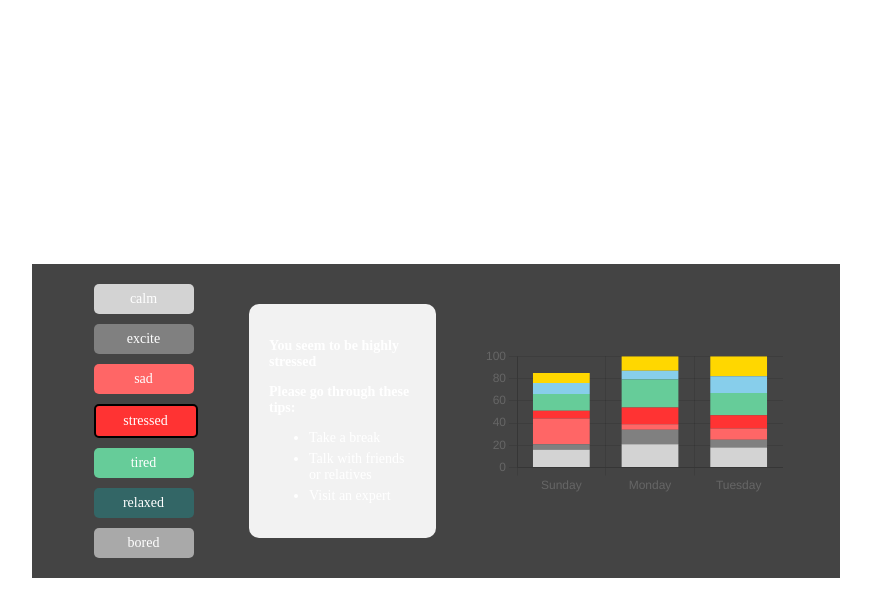
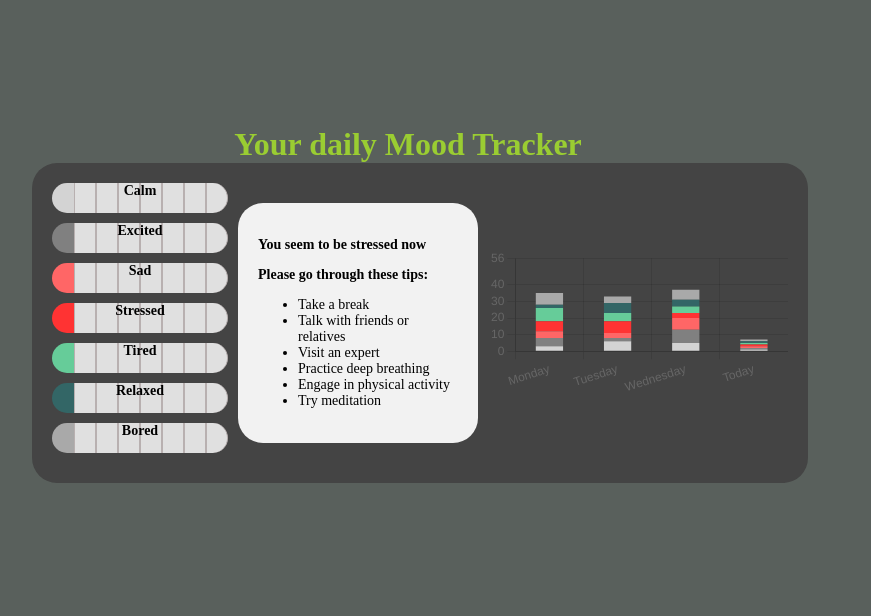
Before and after one commit to Ranjan00001/Mood-Tracker, a React (Vite) app: page / in a window 1280 px wide. Shown: the top 616 px of the page, without its empty margins (232-1103 px from the left). Built offline with nearby package versions, Linux system fonts and the light colour scheme.

Commit message:
Addded functionality between different components

```diff
--- a/src/App.css
+++ b/src/App.css
@@ -1,12 +1,21 @@
+body {
+  background-color:#19231eb8 ;
+}
+
+.header {
+  color: yellowgreen;
+  display: flex;
+  justify-content: center;
+  margin: 10% 0 0 0;
+}
+
 .app-container {
   display: flex;
   justify-content: space-between;
   padding: 20px;
   background-color: #444;
-  color: white;
-  margin: 20%;
-  width: 60%;
-  height: auto;
+  border-radius: 25px;
+  margin: 0 20%;
   position: absolute;
 }
 
@@ -34,12 +43,11 @@
 }
 
 /* Mobile view */
-@media (max-width: 600px) {
+@media (max-width: 768px) {
   .app-container {
     flex-direction: column;
     align-items: center;
     padding: 10px;
-    margin: 10%;
     width: 80%;
   }
 
@@ -48,22 +56,41 @@
   .right-section {
     width: 100%;
     margin-bottom: 20px;
+    justify-content: center;
   }
 
+  /* Ensure the right-section (graph) moves below */
+  .right-section {
+    order: 3; /* Ensures the graph bar is at the bottom */
+  }
+
+  .left-section {
+    order: 1;
+  }
+
+  .center-section {
+    order: 2;
+  }
+
+  /* Ensure EmotionMeter elements fit nicely */
   .emotion-meter {
     flex-direction: row;
     flex-wrap: wrap;
+    justify-content: center;
   }
 
   .emotion-item {
-    width: 80px;
-    height: 25px;
+    width: 30px;
+  }
+  .emotion-item.active {
+    width: 32px;
   }
 
   .preaching {
     max-width: 100%;
   }
 
+  /* Adjust graph bar styles for mobile */
   .graph-container {
     gap: 5px;
   }
--- a/src/App.jsx
+++ b/src/App.jsx
@@ -1,59 +1,87 @@
 import React, { useState } from 'react';
 import EmotionMeter from '../src/assets/components/EmotionMeter';
-import Preaching from '../src/assets/components/Thought';
 import GraphBar from '../src/assets/components/GraphBar';
+import Preaching from './assets/components/Thought';
 import './App.css';
 
 function App() {
 	const emotions = [
 		{ name: 'calm', color: '#D3D3D3' },
-    { name: 'excite', color: '#808080' },
+		{ name: 'excited', color: '#808080' },
 		{ name: 'sad', color: '#FF6666' },
 		{ name: 'stressed', color: '#FF3333' },
 		{ name: 'tired', color: '#66CC99' },
 		{ name: 'relaxed', color: '#336666' },
-    { name: 'bored', color: '#A9A9A9' }
+		{ name: 'bored', color: '#A9A9A9' },
+	];
+	const [currentMood, setCurrentMood] = useState('stressed');
+	const [todayData, setTodayData] = useState({
+		calm: 1,
+		excited: 1,
+		sad: 1,
+		stressed: 1,
+		tired: 1,
+		relaxed: 1,
+		bored: 1,
+	});
+
+	// Static data for 3 previous days with 1-8 range values
+	const previousGraphData = [
+		{
+			day: 'Monday',
+			moods: { calm: 3, excited: 5, sad: 4, stressed: 6, tired: 8, relaxed: 2, bored: 7 },
+		},
+		{
+			day: 'Tuesday',
+			moods: { calm: 6, excited: 2, sad: 3, stressed: 7, tired: 5, relaxed: 6, bored: 4 },
+		},
+		{
+			day: 'Wednesday',
+			moods: { calm: 5, excited: 8, sad: 7, stressed: 3, tired: 4, relaxed: 4, bored: 6 },
+		},
 	];
 
-  const graphData = [
-    {
-      day: 'Sunday',
-      moods: [
-        { emotion: 'calm', percentage: 16, color: '#D3D3D3' },
-        { emotion: 'excite', percentage: 5, color: '#808080' },
-        { emotion: 'sad', percentage: 23, color: '#FF6666' },
-        { emotion: 'stressed', percentage: 7, color: '#FF3333' },
-        { emotion: 'tired', percentage: 15, color: '#66CC99' }
-      ]
-    },
-    {
-      day: 'Monday',
-      moods: [
-        { emotion: 'calm', percentage: 21, color: '#D3D3D3' },
-        { emotion: 'excite', percentage: 13, color: '#808080' },
-        { emotion: 'sad', percentage: 5, color: '#FF6666' },
-        { emotion: 'stressed', percentage: 15, color: '#FF3333' },
-        { emotion: 'tired', percentage: 25, color: '#66CC99' }
-      ]
-    },
-    // Add more data for other days...
+	// Handler to update today's mood data when an emotion meter is changed
+	const handleMeterChange = (emotionName, value) => {
+		setTodayData(prevData => ({
+			...prevData,
+			[emotionName]: value, // Update only the selected emotion's value (1-8)
+		}));
+		const maxKey = value > todayData[currentMood] ? emotionName : currentMood
+		setCurrentMood(maxKey)
+	};
+
+	// Combine today's data with previous days
+	const combinedGraphData = [
+		...previousGraphData,
+		{ day: 'Today', moods: todayData },
 	];
 
-  const [selectedEmotion, setSelectedEmotion] = useState('stressed');
+	return (
+		<div className='main'>
+			<h1 className='header'>Your daily Mood Tracker</h1>
+			<div className="app-container">
+				{/* Left section: List of emotion meters */}
+				<div className="left-section">
+					{emotions.map(emotion => (
+						<EmotionMeter
+							key={emotion.name}
+							emotion={emotion}
+							value={todayData[emotion.name]}
+							onMeterChange={handleMeterChange}
+						/>
+					))}
+				</div>
 
-  return (
-    <div className="app-container">
-      <div className="left-section">
-        <EmotionMeter
-          emotions={emotions}
-          selectedEmotion={selectedEmotion}
-        />
+				{/* Center section: Thought/Preaching section */}
+				<div className="center-section">
+					<Preaching emotion={currentMood} />
 				</div>
-      <div className="center-section">
-        <Preaching emotion={selectedEmotion} />
+
+				{/* Right section: Graph of emotion data */}
+				<div className="right-section">
+					<GraphBar emotions={emotions} graphData={combinedGraphData} />
 				</div>
-      <div className="right-section">
-        <GraphBar data={graphData} />
 			</div>
 		</div>
 	);
--- a/src/assets/Style/EmotionMeter.css
+++ b/src/assets/Style/EmotionMeter.css
@@ -1,19 +1,43 @@
+.emotion-meter-container {
+    display: flex;
+    flex-direction: column;
+    align-items: center;
+    margin-bottom: 10px;
+}
+
+.emotion-label {
+    position: absolute;
+    color: #000000;
+    margin-bottom: 5px;
+    font-weight: bold;
+    font-size: 14px;
+    text-transform: capitalize;
+}
+
 .emotion-meter {
     display: flex;
-    flex-direction: column;
-    gap: 10px;
+    align-items: center;
+    justify-content:space-around;
 }
 
 .emotion-item {
-    width: 100px;
+    width: 20px;
     height: 30px;
-    text-align: center;
-    line-height: 30px;
-    color: white;
-    border-radius: 5px;
-    font-size: 14px;
+    cursor: pointer;
+    transition: background-color 0.8s;
+    border: solid #b8b0b0;
+    border-width: 0 1px;
 }
 
-.active {
-    border: 2px solid black;
+#first {
+    border-radius: 25px 0 0 25px;
 }
+
+#last {
+    border-radius: 0 25px 25px 0;
+}
+
+.emotion-item.active {
+    border: none;
+    width: 22px;
+}
--- a/src/assets/Style/GraphBar.css
+++ b/src/assets/Style/GraphBar.css
@@ -1,13 +1,26 @@
 .graph-container {
-    display: flex;
-    gap: 10px;
+    width: 100%;
+    /* Allow the graph to take full width */
+    height: 400px;
+    /* Increase the height to make bars taller */
+    position: relative;
+}
+
+canvas {
+    display: block;
+    width: 300px !important;
+    /* Force canvas to occupy full width */
+    height: 100% !important;
+    /* Force canvas to occupy full height */
 }
 
 .day-bar {
     display: flex;
     flex-direction: column;
-    width: 40px;
-    height: 100px;
+    width: 35px;
+    /* Decrease width */
+    height: 100%;
+    /* Use full container height */
     border: 1px solid #ccc;
 }
 
@@ -16,6 +29,7 @@
     display: flex;
     justify-content: center;
     align-items: center;
-    font-size: 10px;
+    font-size: 12px;
+    /* Adjust font size */
     color: white;
 }
--- a/src/assets/Style/Thoughts.css
+++ b/src/assets/Style/Thoughts.css
@@ -1,8 +1,10 @@
 .preaching {
     background-color: #f2f2f2;
+    color: #000000;
     padding: 20px;
-    border-radius: 10px;
-    max-width: 300px;
+    border-radius: 25px;
+    max-height: 300px;
+    min-width: 200px;
     font-size: 14px;
 }
 
@@ -10,10 +12,10 @@
     font-weight: bold;
 }
 
-.preaching ul {
+/* .preaching ul {
     margin-top: 10px;
-}
+} */
 
-.preaching li {
+/* .preaching li {
     margin-bottom: 5px;
-}
+} */
--- a/src/assets/components/EmotionMeter.jsx
+++ b/src/assets/components/EmotionMeter.jsx
@@ -1,17 +1,30 @@
+import React from 'react';
 import '../Style/EmotionMeter.css';
 
-function EmotionMeter({ emotions, selectedEmotion }) {
+function EmotionMeter({ emotion, value, onMeterChange }) {
+  // Click handler to update the meter value
+  const handleClick = (index) => {
+    onMeterChange(emotion.name, index + 1); // Pass updated value (1-8) to parent
+  };
+
   return (
-    <div className="emotion-meter">
-      {emotions.map((emotion, index) => (
-        <div
-          key={index}
-          className={`emotion-item ${selectedEmotion === emotion.name ? 'active' : ''}`}
-          style={{ backgroundColor: emotion.color }}
-        >
-          {emotion.name}
-        </div>
-      ))}
+    <div className="emotion-meter-container">
+      {/* Emotion name displayed above the meter */}
+      <div className="emotion-label">{emotion.name}</div>
+
+      {/* Render 8 sections and separators between them */}
+      <div className="emotion-meter">
+        {[...Array(8)].map((_, index) => (
+          <React.Fragment key={index}>
+            <div
+              className={`emotion-item ${value > index ? 'active' : ''}`}
+              id={index === 7 ? 'last' : (index === 0 ? 'first': '')}
+              style={{ backgroundColor: value > index ? emotion.color : '#E0E0E0' }}
+              onClick={() => handleClick(index)}
+            />
+          </React.Fragment>
+        ))}
+      </div>
     </div>
   );
 }
--- a/src/assets/components/GraphBar.jsx
+++ b/src/assets/components/GraphBar.jsx
@@ -19,41 +19,17 @@ ChartJS.register(
 	Legend
 );
 
-const GraphBar = () => {
-	const moods = {
-		calm: '#D3D3D3',
-		excited: '#808080',
-		sad: '#FF6666',
-		stressed: '#FF3333',
-		tired: '#66CC99',
-		relaxed: '#87CEEB',
-		bored: '#FFD700',
-	};
-
-	const graphData = [
-		{
-			day: 'Sunday',
-			moods: { calm: 16, excited: 5, sad: 23, stressed: 7, tired: 15, relaxed: 10, bored: 9 },
-		},
-		{
-			day: 'Monday',
-			moods: { calm: 21, excited: 13, sad: 5, stressed: 15, tired: 25, relaxed: 8, bored: 13 },
-		},
-		{
-			day: 'Tuesday',
-			moods: { calm: 18, excited: 7, sad: 10, stressed: 12, tired: 20, relaxed: 15, bored: 18 },
-		},
-	];
-
+const GraphBar = ({ emotions, graphData }) => {
 	const labels = graphData.map(item => item.day);
 
-	const datasets = Object.keys(moods).map(emotion => {
-		const emotionPercentage = graphData.map(item => item.moods[emotion] || 0);
+	const datasets = emotions.map(emotion => {
+		const emotionPercentage = graphData.map(item => item.moods[emotion.name] || 0);
 		return {
-			label: emotion,
+			label: emotion.name,
 			data: emotionPercentage,
-			backgroundColor: moods[emotion],
-			barPercentage: 0.8,
+			backgroundColor: emotion.color,
+			barPercentage: 0.5,
+			hoverBackgroundColor: 'rgba(0, 0, 0, 0.8)',
 		};
 	});
 
@@ -62,8 +38,12 @@ const GraphBar = () => {
 			legend: {
 				display: false,
 			},
+			tooltip: {
+				enabled: true,
+			},
 		},
 		responsive: true,
+		maintainAspectRatio: false,
 		scales: {
 			x: {
 				stacked: true,
@@ -71,13 +51,14 @@ const GraphBar = () => {
 			y: {
 				stacked: true,
 				beginAtZero: true,
+				max: 56
 			},
 		},
 	};
 
 	return (
-		<div>
-			<Bar data={{labels, datasets}} options={options} />
+		<div className="graph-container">
+			<Bar data={{ labels, datasets }} options={options} />
 		</div>
 	);
 };
--- a/src/assets/components/Thought.jsx
+++ b/src/assets/components/Thought.jsx
@@ -2,14 +2,22 @@ import '../Style/Thoughts.css';
 
 function Preaching({ emotion }) {
 	const tips = {
-    stressed: ['Take a break', 'Talk with friends or relatives', 'Visit an expert'],
-    sad: ['Go for a walk', 'Listen to music', 'Talk to someone you trust'],
-    // Add more tips for other emotions...
+		stressed: ['Take a break', 'Talk with friends or relatives', 'Visit an expert', 'Practice deep breathing', 'Engage in physical activity', 'Try meditation'],
+		sad: ['Go for a walk', 'Listen to music', 'Talk to someone you trust', 'Engage in a hobby', 'Write down your thoughts', 'Watch a light-hearted movie'],
+		tired: ['Take a short nap', 'Drink water', 'Stretch or do light exercise', 'Step outside for fresh air', 'Get a good night’s sleep', 'Reduce screen time'],
+		calm: ['Practice mindfulness', 'Read a book', 'Enjoy some quiet time', 'Take a nature walk', 'Savor a cup of tea or coffee', 'Write in a journal'],
+		excited: ['Channel your energy into a creative project', 'Share your excitement with friends', 'Plan an activity you’ve been looking forward to', 'Celebrate your achievements', 'Exercise to release pent-up energy', 'Make a to-do list for the next exciting step'],
+		relaxed: ['Listen to calming music', 'Do some light yoga or stretching', 'Take a warm bath', 'Spend time in nature', 'Practice gratitude', 'Enjoy a cup of herbal tea'],
+		bored: ['Try learning something new', 'Start a new hobby', 'Watch a documentary or read a book', 'Call a friend or family member', 'Do some housework or organize your space', 'Challenge yourself with a puzzle or brain game'],
+		happy: ['Share your happiness with others', 'Write down what you are grateful for', 'Capture the moment with a photo or journal entry', 'Do something nice for someone else', 'Celebrate the moment with a small reward', 'Keep doing what makes you happy'],
+		anxious: ['Practice deep breathing exercises', 'Talk to someone you trust', 'Try grounding techniques (focus on your senses)', 'Limit caffeine or sugar intake', 'Write down your worries', 'Engage in physical activity like walking or running'],
+		angry: ['Take deep breaths to calm down', 'Step away from the situation for a moment', 'Engage in physical activity to release anger', 'Practice relaxation techniques', 'Write about what’s making you angry', 'Talk to someone who can provide a different perspective']
 	};
+
 
 	return (
 		<div className="preaching">
-      <p>You seem to be highly {emotion}</p>
+			<p>You seem to be {emotion} now</p>
 			<p>Please go through these tips:</p>
 			<ul>
 				{tips[emotion].map((tip, index) => (
```
Lines whose indentation alone changed are shown as unchanged.
